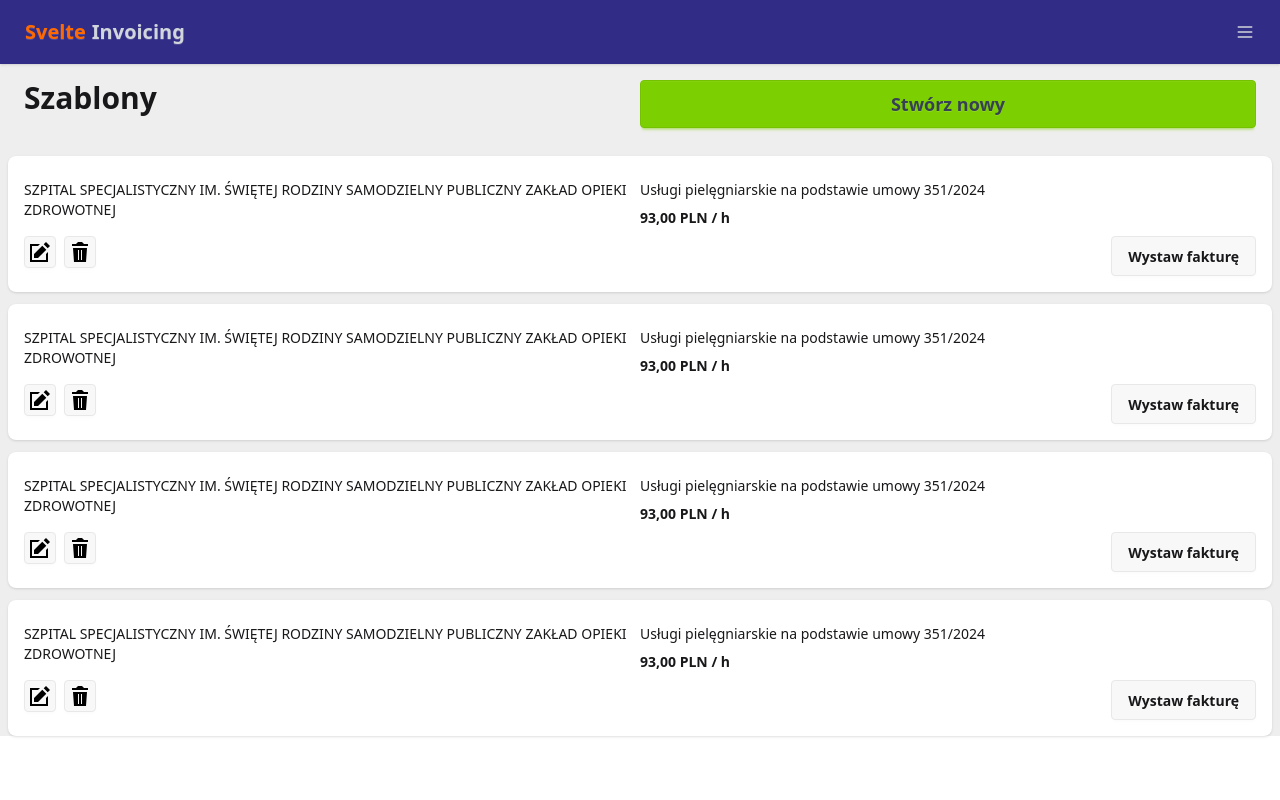
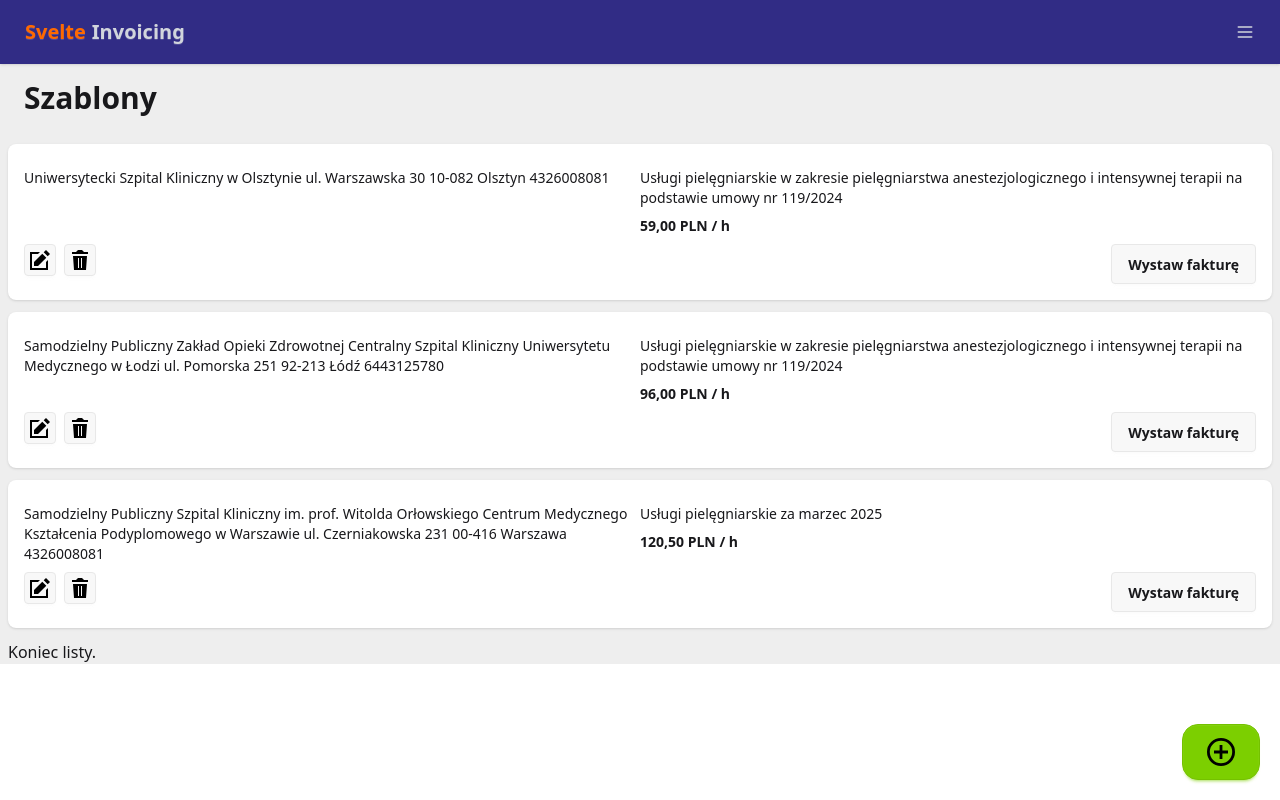
Before and after one commit to lubobrowski/svelte-invoicing, a SvelteKit app: page /templates in a window 1280 px wide. Built offline with nearby package versions, Linux system fonts and the light colour scheme.

Commit message:
Fixed bug with pagination starting from page 1 (it's zero indexed!)

```diff
--- a/src/lib/components/TemplateCard.svelte
+++ b/src/lib/components/TemplateCard.svelte
@@ -1,18 +1,18 @@
 <script lang="ts">
   import { base } from '$app/paths'
+    import type { TemplateListDto } from '$lib/models/types'
+    import { formatAmount } from '$lib/utils'
 
-  const buyer = `SZPITAL SPECJALISTYCZNY IM. ŚWIĘTEJ RODZINY
-SAMODZIELNY PUBLICZNY ZAKŁAD OPIEKI ZDROWOTNEJ`
-  const description = `Usługi pielęgniarskie na podstawie umowy 351/2024`
+  let { template } : { template: TemplateListDto } = $props()
 </script>
 
 <div class="card card-sm bg-base-100 shadow-sm">
   <div class="card-body">
     <div class="grid grid-cols-2">
-      <p class="mt-2 text-sm">{buyer}</p>
+      <p class="mt-2 text-sm">{template.customerData}</p>
       <div>
-        <p class="mt-2 text-sm">{description}</p>
-        <p class="mt-2 text-sm font-semibold">93,00 PLN / h</p>
+        <p class="mt-2 text-sm">{template.itemDescription}</p>
+        <p class="mt-2 text-sm font-semibold">{formatAmount(template.hourlyRate)} / h</p>
       </div>
     </div>
     <div class="card-actions">
--- a/src/lib/data.ts
+++ b/src/lib/data.ts
@@ -1,13 +1,22 @@
-import type { InvoiceListDto } from "./models/types";
-import { randomInvoices } from "./utils";
+import type { InvoiceListDto, TemplateListDto } from "./models/types";
+import { randomInvoices, randomTemplates } from "./utils";
 
 const invoices: InvoiceListDto[] = randomInvoices(40)
+const templates: TemplateListDto[] = randomTemplates()
 
 export async function loadInvoices(page: number, perPage: number) : Promise<InvoiceListDto[]> {
-    const pageCount = Math.ceil(page / perPage)
     const start = page * perPage
 
     await new Promise(r => setTimeout(r, 1000));
 
     return invoices.slice(start, Math.min(invoices.length, start + perPage))
 }
+
+export async function loadTemplates(page: number, perPage: number) : Promise<TemplateListDto[]> {
+    console.log('load templates', page)
+    const start = page * perPage
+
+    await new Promise(r => setTimeout(r, 500));
+
+    return templates.slice(start, Math.min(templates.length + 1, start + perPage))
+}
--- a/src/lib/models/types.ts
+++ b/src/lib/models/types.ts
@@ -53,3 +53,9 @@ export type Template = {
   bankAccount: string
   vatRate: VatRate
 }
+
+export type TemplateListDto = {
+  customerData: string
+  itemDescription: string
+  hourlyRate: number
+}
--- a/src/lib/utils.ts
+++ b/src/lib/utils.ts
@@ -1,4 +1,4 @@
-import type { Company, Invoice, InvoiceListDto } from './models/types'
+import type { Company, Invoice, InvoiceListDto, TemplateListDto } from './models/types'
 
 const supplier: Company = {
   taxIdNumber: '5553002118',
@@ -89,6 +89,18 @@ export function randomInvoices(count: number): InvoiceListDto[] {
   return results
 }
 
+export function randomTemplates(): TemplateListDto[] {
+  const templates : TemplateListDto[] = []
+  for (let customer of customers) {
+    templates.push({
+      customerData: companyToString(customer),
+      itemDescription: sample(itemDescriptions),
+      hourlyRate: 50 + Math.round(Math.random()*160) / 2
+    })
+  }
+  return templates
+}
+
 export function formatAmount(amount: number) {
   return amount.toLocaleString('en-US', {
     minimumFractionDigits: 2,
--- a/src/routes/invoices/+page.svelte
+++ b/src/routes/invoices/+page.svelte
@@ -2,11 +2,11 @@
   import { base } from '$app/paths'
   import InvoiceCard from '$lib/components/InvoiceCard.svelte'
 	import { loadInvoices } from '$lib/data';
-    import type { InvoiceListDto } from '$lib/models/types'
-    import { onMount } from 'svelte'
+  import type { InvoiceListDto } from '$lib/models/types'
+  import { onMount } from 'svelte'
 
   let invoices: InvoiceListDto[] = [];
-  let page = 1;
+  let page = 0;
   const perPage = 5;
   let loading = false;
   let allDataLoaded = false;
--- a/src/routes/templates/+page.svelte
+++ b/src/routes/templates/+page.svelte
@@ -1,16 +1,68 @@
-<script>
+<script lang="ts">
   import { base } from '$app/paths'
   import TemplateCard from '$lib/components/TemplateCard.svelte'
+    import { loadTemplates } from '$lib/data'
+    import type { TemplateListDto } from '$lib/models/types'
+    import { onMount } from 'svelte'
+
+  let templates: TemplateListDto[] = [];
+  let page = 0;
+  const perPage = 5;
+  let loading = false;
+  let allDataLoaded = false;
+
+  async function loadMore() {
+    if (loading || allDataLoaded) return;
+    loading = true;
+
+    const newTemplates = await loadTemplates(page, perPage);
+    if (newTemplates.length === 0) {
+      allDataLoaded = true;
+    } else {
+      templates = [...templates, ...newTemplates];
+      page += 1;
+    }
+
+    loading = false;
+  }
+
+  function handleScroll() {
+    if (window.innerHeight + window.scrollY >= document.body.offsetHeight - 200) {
+      loadMore();
+    }
+  }
+
+  onMount(() => {
+    loadMore();
+    window.addEventListener("scroll", handleScroll);
+    return () => {
+      window.removeEventListener("scroll", handleScroll);
+    }
+  })
+
 </script>
 
 <div class="grid grid-cols-1 gap-y-3 px-2">
   <div class="mx-4 my-4 grid grid-cols-2">
     <h2 class="text-3xl font-semibold">Szablony</h2>
-    <a href="{base}/invoices/new" class="btn btn-lg btn-secondary"> Stwórz nowy </a>
   </div>
 
-  <TemplateCard />
-  <TemplateCard />
-  <TemplateCard />
-  <TemplateCard />
+  {#each templates as template}
+    <TemplateCard template={template} />
+  {/each}
+
+  {#if loading}
+    <p class="loading loading-spinner loading-xl mx-auto mt-4 text-center"></p>
+  {/if}
+  {#if allDataLoaded && templates.length > 0}
+    <p>Koniec listy.</p>
+  {/if}
+  {#if templates.length === 0}
+    <p>Brak szablonów do wyświetlenia.</p>
+  {/if}
+
+  <a href="{base}/templates/new" class="fixed btn btn-secondary btn-xl rounded-2xl bottom-5 right-5">
+    <img src="{base}/icons/add-outline.svg" alt="Dodaj" class="w-7">
+  </a>
+
 </div>
```
Also changed, not shown: 43 other files (tests, documents, lock files or other folders).
